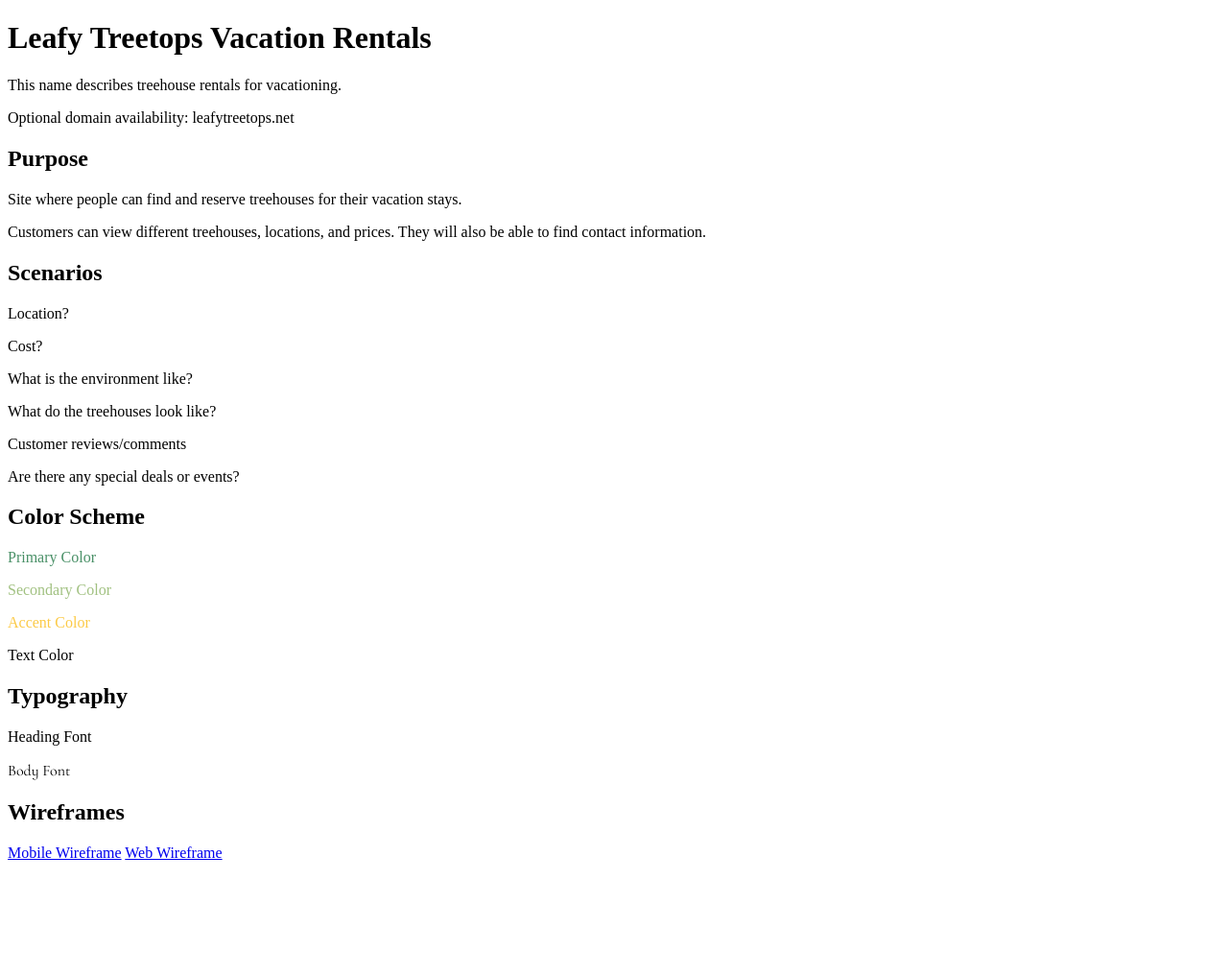
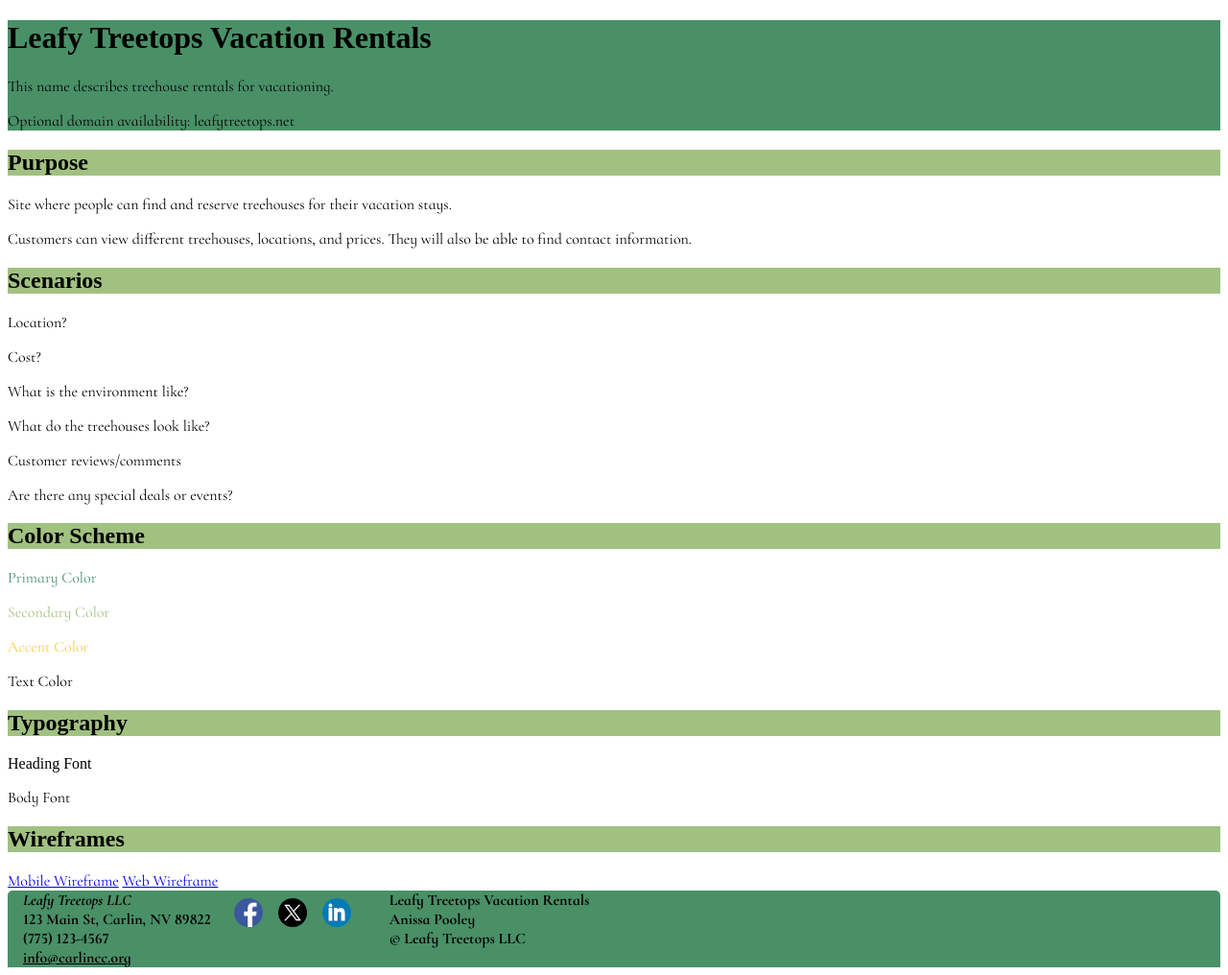
Before and after one commit to BerryPatchWhimsy/wdd231, a plain HTML site: page Leafy-Treetops/index.html in a window 1280 px wide. Shown: the whole page at 96% size. Before the commit the page ends 906 px from the top, so only its background shows below. Drawn offline with Linux system fonts and the light colour scheme; a web font is replaced by a local one.

Commit message:
leafy treetops plan css

```diff
--- a/treetopia/index.html
+++ b/Leafy-Treetops/index.html
@@ -54,6 +54,27 @@
             <a href="images/Leafy Treetops Home- web.png">Web Wireframe</a>
         </div>
     </main>
-    <footer></footer>
+    <footer>
+        <div class="info">
+            <p class="leafyTreetopsLLC">Leafy Treetops LLC</p>
+            <p class="address">123 Main St, Carlin, NV 89822</p>
+            <p class="phone">(775) 123-4567</p>
+            <p class="email"><a href="mailto:info@leafytree.org">info@carlincc.org</a>
+        </div>
+        <div class="social">
+            <nav class="socialLinks">
+                <a href="https://www.facebook.com/CarlinChamber"><img src="images/facebook-logo.png" alt="Facebook"></a>
+                <a href="https://www.twitter.com/CarlinChamber"><img src="images/twitter-x-logo.png" alt="Twitter X"></a>
+                <a href="https://www.linkedin.com/company/carlinchamber"><img src="images/linked-in-logo.png"
+                        alt="LinkedIn"></a>
+            </nav>
+        </div>
+        <div class="copywrite">
+            <p>Leafy Treetops Vacation Rentals</p>
+            <p>Anissa Pooley</p>
+            <p class="date"> &copy; <span id="currentyear"></span>Leafy Treetops LLC</p>
+            <p id="lastModified"></p>
+        </div>
+    </footer>
 </body>
 </html>
--- /dev/null
+++ b/Leafy-Treetops/styles/index.css
@@ -0,0 +1,97 @@
+:root {
+    /* --primary-color: rgb(35, 61, 77); */
+    --secondary-color: rgb(161, 193, 129);
+    --primary-color: rgb(73, 144, 103);
+    --accent-color: rgb(252, 202, 70);
+
+    --text-color: black;
+
+    --body-font-family: "Cormorant Infant", serif;
+    --heading-font-family: "Original Surfer", sans serif;
+}
+
+.primaryColor {
+    color: var(--primary-color);
+}
+
+.secondaryColor {
+    color: var(--secondary-color);
+}
+
+.accentColor {
+    color: var(--accent-color);
+}
+
+.textColor {
+    color: var(--text-color);
+}
+
+.headings {
+    font-family: var(--heading-font-family);
+}
+
+.body {
+    font-family: var(--body-font-family);
+}
+
+header, footer {
+    background-color: var(--primary-color);
+
+}
+
+footer {
+    border-radius: 5px 5px 0 0;
+    display: flex;
+    flex-direction: row;
+}
+
+footer p {
+
+    font-weight: bold;
+    font-size: 1rem;
+    margin: 0 1rem;
+
+}
+
+.leafyTreetopsLLC {
+    font-style: italic;
+    /* font-size: 4vw; */
+}
+
+/* .address,
+.phone,
+.email {
+    font-size: 4vw;
+} */
+
+.email a {
+    color: var(--text-color);
+    text-decoration: underline;
+}
+
+.socialLinks {
+    display: flex;
+    flex-wrap: wrap;
+    flex-direction: row;
+    margin: .5rem;
+
+}
+
+.socialLinks a img {
+    max-width: 30px;
+    height: auto;
+    margin-right: 1rem;
+}
+
+h1, h2 {
+    font-family: var(--heading-font-family);
+
+}
+
+h2 {
+    background-color: var(--secondary-color);
+}
+
+body {
+    font-family: var(--body-font-family);
+}
--- a/treetopia/styles/index.css
+++ /dev/null
@@ -1,35 +0,0 @@
-:root {
-    /* --primary-color: rgb(35, 61, 77); */
-    --secondary-color: rgb(161, 193, 129);
-    --primary-color: rgb(73, 144, 103);
-    --accent-color: rgb(252, 202, 70);
-
-    --text-color: black;
-
-    --body-font-family: "Cormorant Infant", serif;
-    --heading-font-family: "Original Surfer", sans serif;
-}
-
-.primaryColor {
-    color: var(--primary-color);
-}
-
-.secondaryColor {
-    color: var(--secondary-color);
-}
-
-.accentColor {
-    color: var(--accent-color);
-}
-
-.textColor {
-    color: var(--text-color);
-}
-
-.headings {
-    font-family: var(--heading-font-family);
-}
-
-.body {
-    font-family: var(--body-font-family);
-}
```
Also changed, not shown: Leafy-Treetops/images/Leafy Treetops Home- mobile.png (renamed from treetopia/images/Leafy Treetops Home- mobile.png), Leafy-Treetops/images/Leafy Treetops Home- web.png (renamed from treetopia/images/Leafy Treetops Home- web.png), Leafy-Treetops/images/facebook-logo.png (added), Leafy-Treetops/images/linked-in-logo.png (added), Leafy-Treetops/images/twitter-x-logo.png (added), Leafy-Treetops/treetopia.txt (renamed from treetopia/treetopia.txt).
